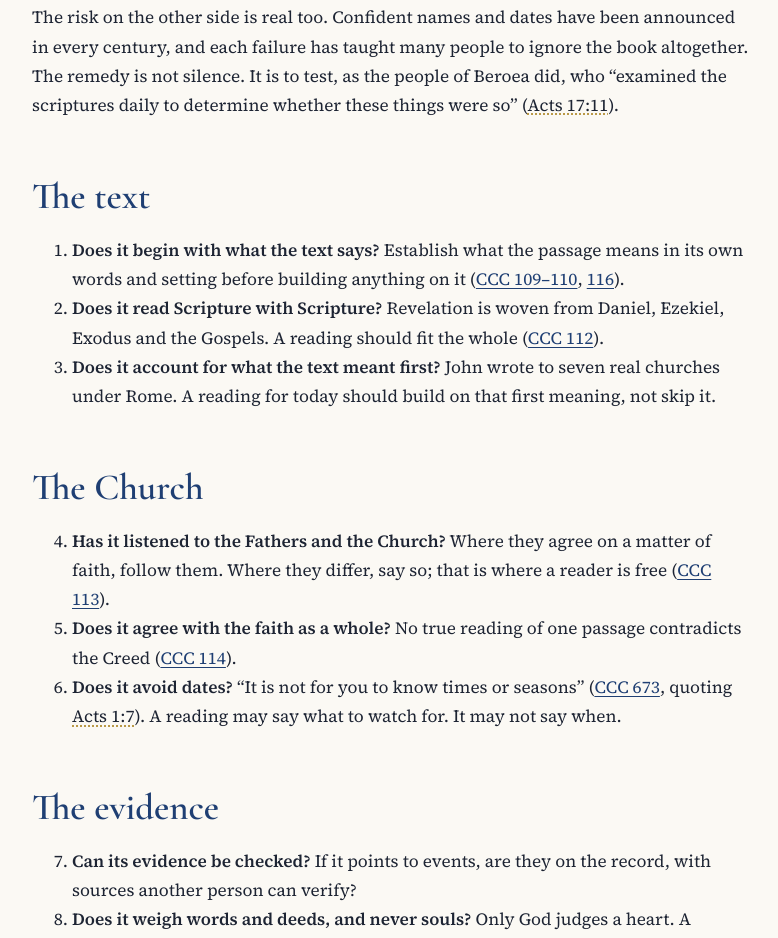
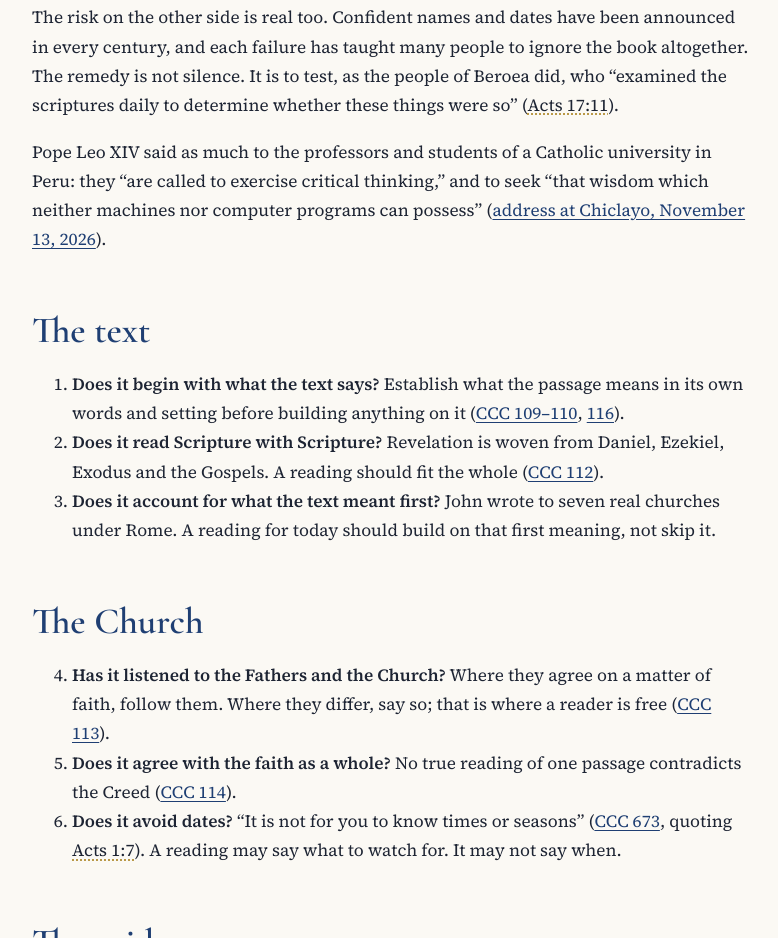
Before and after one commit to johndireen3-blip/agreatsign, a plain HTML site: page how-to-test-a-reading.html in a window 1280 px wide. Shown: the part 964-1902 px from the top of the page, without its empty margins (248-1026 px from the left). Drawn offline with nearby package versions, Linux system fonts and the light colour scheme.

Commit message:
Testing page: Pope Leo XIV on critical thinking
Co-Authored-By: Claude Fable 5.2 <noreply@anthropic.com>
Claude-Session: https://claude.ai/code/session_01RUV5AvzH41ugHwbyErk5Hc

```diff
--- a/how-to-test-a-reading.html
+++ b/how-to-test-a-reading.html
@@ -47,6 +47,7 @@
 <h2>Why this page exists</h2>
 <p>The Church has defined very little about the details of Revelation. She names no one as the beast and sets no date for the end. Some readers take that as a reason to stop thinking about the book. It is the opposite. The book itself says, “Wisdom is needed here” (<a class="sref" href="https://bible.usccb.org/bible/revelation/13" target="_blank" rel="noopener">Revelation 13:18</a>). The Lord told his disciples, “stay awake!” (<a class="sref" href="https://bible.usccb.org/bible/matthew/24" target="_blank" rel="noopener">Matthew 24:42</a>), and he asked the crowds: “why do you not know how to interpret the present time? Why do you not judge for yourselves what is right?” (<a class="sref" href="https://bible.usccb.org/bible/luke/12" target="_blank" rel="noopener">Luke 12:56–57</a>). A question the Church has left open is one she has left to the prayer, study and vigilance of her members.</p>
 <p>The risk on the other side is real too. Confident names and dates have been announced in every century, and each failure has taught many people to ignore the book altogether. The remedy is not silence. It is to test, as the people of Beroea did, who “examined the scriptures daily to determine whether these things were so” (<a class="sref" href="https://bible.usccb.org/bible/acts/17" target="_blank" rel="noopener">Acts 17:11</a>).</p>
+<p>Pope Leo XIV said as much to the professors and students of a Catholic university in Peru: they “are called to exercise critical thinking,” and to seek “that wisdom which neither machines nor computer programs can possess” (<a href="https://www.vatican.va/content/leo-xiv/en/speeches/2026/november/documents/20261113-peru-mondo-universitario.html" target="_blank" rel="noopener">address at Chiclayo, November 13, 2026</a>).</p>
 <h2>The text</h2>
 <ol start="1">
 <li><strong>Does it begin with what the text says?</strong> Establish what the passage means in its own words and setting before building anything on it (<a class="cref" href="https://www.vatican.va/archive/ENG0015/__PQ.HTM" target="_blank" rel="noopener">CCC 109–110</a>, <a class="cref" href="https://www.vatican.va/archive/ENG0015/__PQ.HTM" target="_blank" rel="noopener">116</a>).</li>
```
